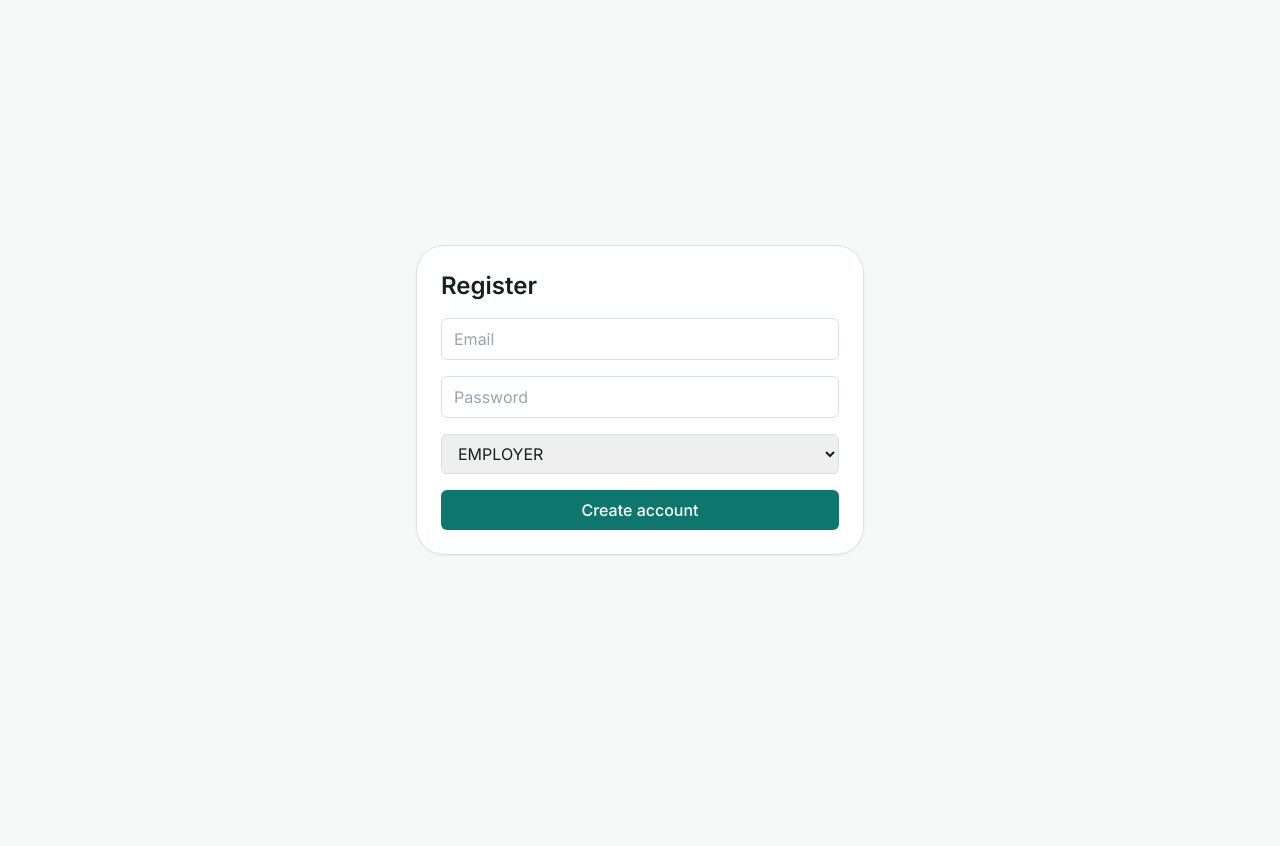
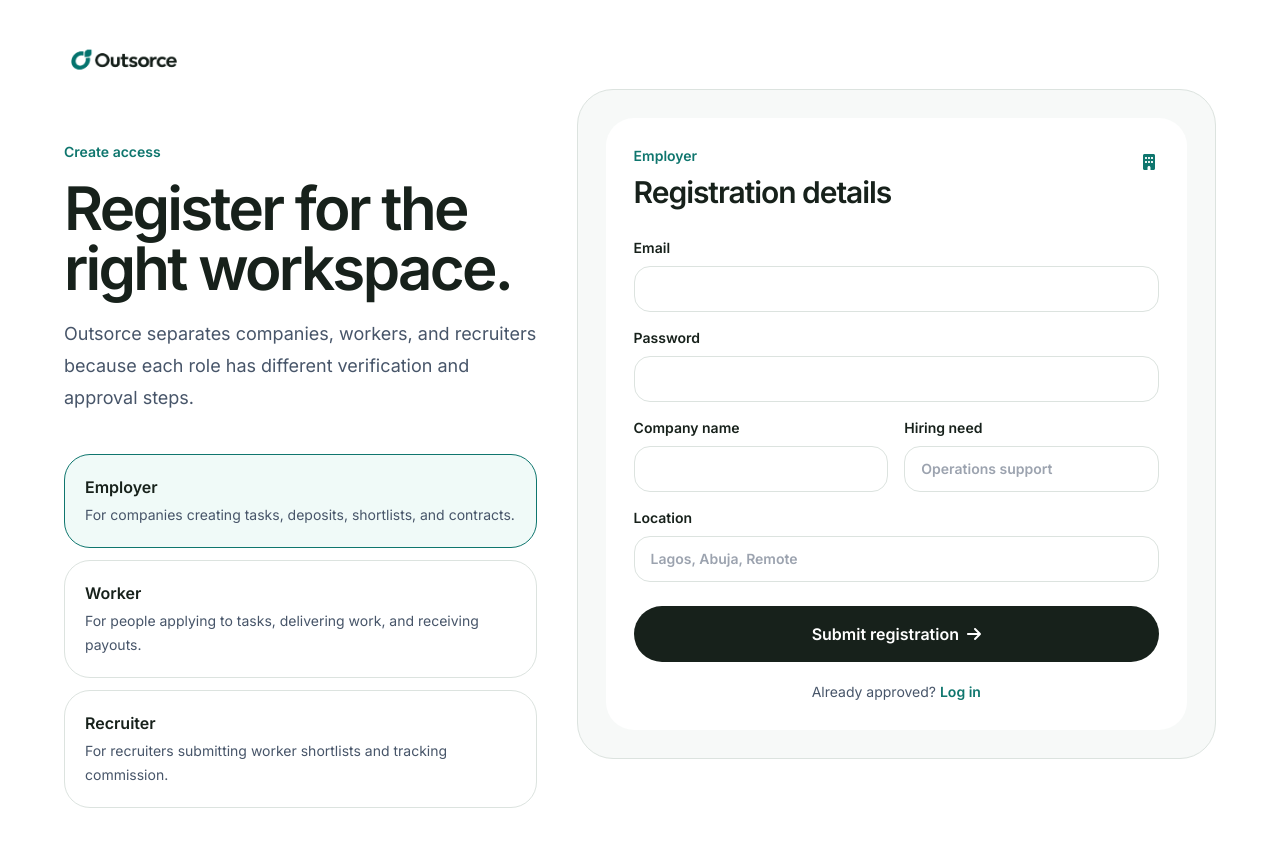
Before and after one commit to heismyke/outsource, a Nuxt app: page /register in a window 1280 px wide. Before the commit the page ends 800 px from the top, so only its background shows below. Built offline with nearby package versions, Linux system fonts and the light colour scheme.

Commit message:
Add role registration flow

```diff
--- a/pages/login.vue
+++ b/pages/login.vue
@@ -36,7 +36,7 @@
           <p class="text-sm font-semibold text-brand">Sign in</p>
           <h2 class="mt-3 text-4xl font-semibold tracking-[-0.04em]">Choose your workspace.</h2>
           <p class="mt-3 text-sm leading-6 text-slate-600">
-            Select the role you use on Outsorce. The demo API accepts any email and password.
+            Log in only after your workspace has been created and approved.
           </p>
         </div>
 
@@ -98,7 +98,7 @@
 
         <div class="mt-6 flex items-center justify-between text-sm">
           <NuxtLink to="/forgot-password" class="font-semibold text-slate-600 transition hover:text-brand">Forgot password?</NuxtLink>
-          <NuxtLink to="/" class="font-semibold text-slate-600 transition hover:text-brand">Back to site</NuxtLink>
+          <NuxtLink to="/register" class="font-semibold text-slate-600 transition hover:text-brand">Create access</NuxtLink>
         </div>
       </div>
     </section>
@@ -136,6 +136,13 @@ const login = async () => {
   error.value = ''
   isSubmitting.value = true
   try {
+    if (role.value !== 'ADMIN' && import.meta.client) {
+      const registrations = JSON.parse(localStorage.getItem('outsorce_registrations') || '{}')
+      if (registrations[email.value.toLowerCase()] !== role.value) {
+        error.value = `Create ${currentRoleLabel.value.toLowerCase()} access before logging in.`
+        return
+      }
+    }
     const api = useApi()
     const { data } = await api.post(`/auth/login?role=${role.value}`, { email: email.value, password: password.value })
     auth.setSession(data, role.value)
--- a/pages/post-work.vue
+++ b/pages/post-work.vue
@@ -103,10 +103,10 @@
                 </p>
               </div>
               <NuxtLink
-                :to="`/employer/tasks?category=${encodeURIComponent(selectedCategory.title)}&mode=${encodeURIComponent(workMode)}&budget=${encodeURIComponent(budget)}`"
+                :to="`/register?role=EMPLOYER&category=${encodeURIComponent(selectedCategory.title)}&mode=${encodeURIComponent(workMode)}&budget=${encodeURIComponent(budget)}`"
                 class="inline-flex shrink-0 items-center justify-center gap-2 rounded-full bg-white px-6 py-4 font-semibold text-ink transition hover:bg-brand hover:text-white"
               >
-                Continue
+                Create employer access
                 <FontAwesomeIcon icon="arrow-right" />
               </NuxtLink>
             </div>
--- a/pages/register.vue
+++ b/pages/register.vue
@@ -1,19 +1,214 @@
 <template>
-  <main class="grid min-h-screen place-items-center bg-surface px-4">
-    <form class="w-full max-w-md space-y-4 rounded-[28px] border border-line bg-white p-6 shadow-sm">
-      <h1 class="text-2xl font-semibold">Register</h1>
-      <input placeholder="Email" class="w-full rounded-md border border-line px-3 py-2 focus-ring" />
-      <input placeholder="Password" type="password" class="w-full rounded-md border border-line px-3 py-2 focus-ring" />
-      <select class="w-full rounded-md border border-line px-3 py-2 focus-ring">
-        <option>EMPLOYER</option>
-        <option>RECRUITER</option>
-        <option>WORKER</option>
-      </select>
-      <button class="w-full rounded-md bg-brand px-4 py-2 font-medium text-white">Create account</button>
-    </form>
+  <main class="min-h-screen bg-white px-4 py-10 text-ink">
+    <div class="mx-auto grid min-h-[calc(100vh-80px)] max-w-6xl gap-10 lg:grid-cols-[0.85fr_1.15fr] lg:items-center">
+      <section>
+        <NuxtLink to="/" class="inline-flex items-center">
+          <img src="~/assets/images/outsorce-logo.png" alt="Outsorce" class="h-10 w-auto" />
+        </NuxtLink>
+
+        <div class="mt-14">
+          <p class="text-sm font-semibold text-brand">Create access</p>
+          <h1 class="mt-4 text-5xl font-semibold leading-[1.03] tracking-[-0.045em] md:text-6xl">
+            Register for the right workspace.
+          </h1>
+          <p class="mt-5 max-w-xl text-lg leading-8 text-slate-600">
+            Outsorce separates companies, workers, and recruiters because each role has different verification and approval steps.
+          </p>
+        </div>
+
+        <div class="mt-10 grid gap-3">
+          <button
+            v-for="option in roleOptions"
+            :key="option.value"
+            type="button"
+            class="rounded-[26px] border p-5 text-left transition"
+            :class="role === option.value ? 'border-brand bg-[#f0faf8]' : 'border-line bg-white hover:border-slate-300'"
+            @click="role = option.value"
+          >
+            <span class="block font-semibold">{{ option.label }}</span>
+            <span class="mt-1 block text-sm leading-6 text-slate-600">{{ option.copy }}</span>
+          </button>
+        </div>
+      </section>
+
+      <section class="rounded-[36px] border border-line bg-surface p-5 md:p-7">
+        <form v-if="!submitted" class="rounded-[28px] bg-white p-5 md:p-7" @submit.prevent="register">
+          <div class="flex items-start justify-between gap-4">
+            <div>
+              <p class="text-sm font-semibold text-brand">{{ selectedRole.label }}</p>
+              <h2 class="mt-2 text-3xl font-semibold tracking-[-0.035em]">Registration details</h2>
+            </div>
+            <FontAwesomeIcon :icon="selectedRole.icon" class="mt-2 h-5 w-5 text-brand" />
+          </div>
+
+          <div class="mt-7 grid gap-4">
+            <label class="block text-sm font-semibold">
+              Email
+              <input v-model="form.email" type="email" required autocomplete="email" class="mt-2 w-full rounded-2xl border border-line px-4 py-3 focus-ring" />
+            </label>
+            <label class="block text-sm font-semibold">
+              Password
+              <input v-model="form.password" type="password" required minlength="8" autocomplete="new-password" class="mt-2 w-full rounded-2xl border border-line px-4 py-3 focus-ring" />
+            </label>
+
+            <div v-if="role === 'EMPLOYER'" class="grid gap-4 md:grid-cols-2">
+              <label class="block text-sm font-semibold">
+                Company name
+                <input v-model="form.company" required class="mt-2 w-full rounded-2xl border border-line px-4 py-3 focus-ring" />
+              </label>
+              <label class="block text-sm font-semibold">
+                Hiring need
+                <input v-model="form.need" :placeholder="prefillCategory || 'Operations support'" class="mt-2 w-full rounded-2xl border border-line px-4 py-3 focus-ring" />
+              </label>
+            </div>
+
+            <div v-if="role === 'WORKER'" class="grid gap-4 md:grid-cols-2">
+              <label class="block text-sm font-semibold">
+                Full name
+                <input v-model="form.fullName" required class="mt-2 w-full rounded-2xl border border-line px-4 py-3 focus-ring" />
+              </label>
+              <label class="block text-sm font-semibold">
+                Primary skill
+                <input v-model="form.skill" required placeholder="Customer support, design, field research" class="mt-2 w-full rounded-2xl border border-line px-4 py-3 focus-ring" />
+              </label>
+            </div>
+
+            <div v-if="role === 'RECRUITER'" class="grid gap-4 md:grid-cols-2">
+              <label class="block text-sm font-semibold">
+                Agency or name
+                <input v-model="form.agency" required class="mt-2 w-full rounded-2xl border border-line px-4 py-3 focus-ring" />
+              </label>
+              <label class="block text-sm font-semibold">
+                Talent category
+                <input v-model="form.category" required placeholder="Operations, field teams, digital roles" class="mt-2 w-full rounded-2xl border border-line px-4 py-3 focus-ring" />
+              </label>
+            </div>
+
+            <label class="block text-sm font-semibold">
+              Location
+              <input v-model="form.location" placeholder="Lagos, Abuja, Remote" class="mt-2 w-full rounded-2xl border border-line px-4 py-3 focus-ring" />
+            </label>
+          </div>
+
+          <div v-if="error" class="mt-5 rounded-2xl border border-red-200 bg-red-50 px-4 py-3 text-sm font-semibold text-red-700">
+            {{ error }}
+          </div>
+
+          <button
+            class="mt-6 inline-flex w-full items-center justify-center gap-2 rounded-full bg-ink px-6 py-4 font-semibold text-white transition hover:bg-brand disabled:cursor-not-allowed disabled:opacity-60"
+            :disabled="isSubmitting"
+          >
+            {{ isSubmitting ? 'Submitting...' : 'Submit registration' }}
+            <FontAwesomeIcon icon="arrow-right" />
+          </button>
+
+          <p class="mt-5 text-center text-sm text-slate-600">
+            Already approved?
+            <NuxtLink to="/login" class="font-semibold text-brand">Log in</NuxtLink>
+          </p>
+        </form>
+
+        <div v-else class="rounded-[28px] bg-white p-7">
+          <span class="grid h-12 w-12 place-items-center rounded-2xl bg-[#f0faf8] text-brand">
+            <FontAwesomeIcon icon="circle-check" />
+          </span>
+          <h2 class="mt-6 text-3xl font-semibold tracking-[-0.035em]">Registration received.</h2>
+          <p class="mt-3 text-sm leading-6 text-slate-600">
+            Your {{ selectedRole.label.toLowerCase() }} workspace request has been submitted. Admin approval and profile verification come before full marketplace access.
+          </p>
+          <div class="mt-6 grid gap-3 text-sm text-slate-600">
+            <div v-for="step in selectedRole.steps" :key="step" class="rounded-2xl bg-surface px-4 py-3">{{ step }}</div>
+          </div>
+          <NuxtLink to="/login" class="mt-7 inline-flex w-full items-center justify-center rounded-full bg-ink px-6 py-4 font-semibold text-white transition hover:bg-brand">
+            Go to login
+          </NuxtLink>
+        </div>
+      </section>
+    </div>
   </main>
 </template>
 
 <script setup lang="ts">
+import type { UserRole } from '~/types/auth'
+
 definePageMeta({ layout: 'auth' })
+
+const route = useRoute()
+const role = ref<Extract<UserRole, 'EMPLOYER' | 'WORKER' | 'RECRUITER'>>(
+  route.query.role === 'WORKER' || route.query.role === 'RECRUITER' ? route.query.role : 'EMPLOYER',
+)
+const isSubmitting = ref(false)
+const submitted = ref(false)
+const error = ref('')
+
+const prefillCategory = computed(() => (typeof route.query.category === 'string' ? route.query.category : ''))
+
+const form = reactive({
+  email: '',
+  password: '',
+  company: '',
+  need: prefillCategory.value,
+  fullName: '',
+  skill: '',
+  agency: '',
+  category: '',
+  location: '',
+})
+
+const roleOptions = [
+  {
+    value: 'EMPLOYER' as const,
+    label: 'Employer',
+    icon: 'building',
+    copy: 'For companies creating tasks, deposits, shortlists, and contracts.',
+    steps: ['Company profile review', 'Task posting access', 'Deposit and contract setup'],
+  },
+  {
+    value: 'WORKER' as const,
+    label: 'Worker',
+    icon: 'users',
+    copy: 'For people applying to tasks, delivering work, and receiving payouts.',
+    steps: ['Identity and skills review', 'Task feed access', 'Wallet setup before withdrawal'],
+  },
+  {
+    value: 'RECRUITER' as const,
+    label: 'Recruiter',
+    icon: 'user-tie',
+    copy: 'For recruiters submitting worker shortlists and tracking commission.',
+    steps: ['Recruiter profile review', 'Shortlist permissions', 'Commission tracking access'],
+  },
+]
+
+const selectedRole = computed(() => roleOptions.find((option) => option.value === role.value) || roleOptions[0])
+
+const register = async () => {
+  error.value = ''
+  isSubmitting.value = true
+  try {
+    await useApi().post(`/auth/register?role=${role.value}`, {
+      role: role.value,
+      email: form.email,
+      password: form.password,
+      profile: {
+        company: form.company,
+        need: form.need,
+        full_name: form.fullName,
+        skill: form.skill,
+        agency: form.agency,
+        category: form.category,
+        location: form.location,
+      },
+    })
+    if (import.meta.client) {
+      const registrations = JSON.parse(localStorage.getItem('outsorce_registrations') || '{}')
+      registrations[form.email.toLowerCase()] = role.value
+      localStorage.setItem('outsorce_registrations', JSON.stringify(registrations))
+    }
+    submitted.value = true
+  } catch {
+    error.value = 'Could not submit registration. Please try again.'
+  } finally {
+    isSubmitting.value = false
+  }
+}
 </script>
```
